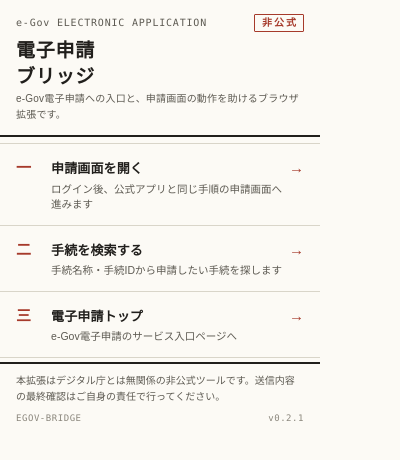
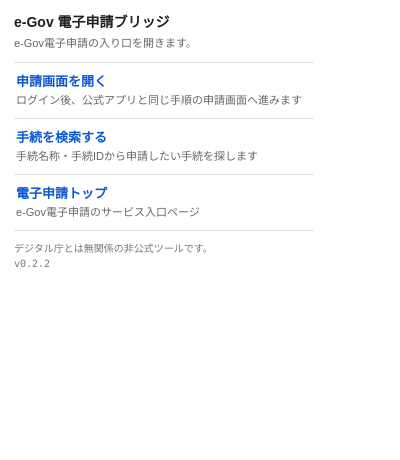
Before and after one commit to 0ppaikoa/egov-bridge, a browser extension: page src/popup.html in a window 400 px wide. Drawn offline with Linux system fonts and the light colour scheme.

Commit message:
popup: テーマ的な演出（明朝・朱・罫線装飾）を撤去し、無手の白地ツールUIに

```diff
--- a/src/popup.html
+++ b/src/popup.html
@@ -5,172 +5,72 @@
   <meta name="viewport" content="width=device-width, initial-scale=1" />
   <title>e-Gov 電子申請ブリッジ</title>
   <style>
-    :root {
-      --ink: #211f1c;        /* 本文の墨 */
-      --muted: #5d5a52;      /* 補足の墨 */
-      --paper: #fcfaf5;      /* 生成りの紙 */
-      --rule: #d9d5c9;       /* 罫線 */
-      --accent: #a63a2b;     /* 朱（印章） */
-      --serif: "Yu Mincho", "YuMincho", "Hiragino Mincho ProN", "Hiragino Mincho Pro", "MS PMincho", serif;
-      --gothic: "Hiragino Kaku Gothic ProN", "Yu Gothic", "YuGothic", "Yu Gothic UI", "Meiryo", "MS PGothic", sans-serif;
-      --mono: "SFMono-Regular", "Consolas", "Menlo", monospace;
-    }
-    * { box-sizing: border-box; margin: 0; padding: 0; }
     body {
-      width: 320px;
-      background: var(--paper);
-      color: var(--ink);
-      font-family: var(--gothic);
+      width: 300px;
+      margin: 0;
+      padding: 12px 14px 10px;
+      background: #ffffff;
+      color: #1f1f1f;
+      font-family: "Hiragino Kaku Gothic ProN", "Hiragino Sans", "Yu Gothic", "Yu Gothic UI", "Meiryo", sans-serif;
       font-size: 13px;
-      line-height: 1.6;
-      -webkit-font-smoothing: antialiased;
-    }
-    ::selection { background: #ecd9d4; }
-
-    header {
-      padding: 14px 16px 12px;
-      border-bottom: 2px solid var(--ink);
-    }
-    .rule-kicker {
-      display: flex;
-      justify-content: space-between;
-      align-items: baseline;
-      font-family: var(--mono);
-      font-size: 10px;
-      letter-spacing: 0.08em;
-      color: var(--muted);
-      margin-bottom: 6px;
-    }
-    .kicker-right {
-      display: inline-block;
-      border: 1.5px solid var(--accent);
-      color: var(--accent);
-      padding: 0 5px;
-      font-family: var(--gothic);
-      font-size: 10px;
-      font-weight: 700;
-      letter-spacing: 0.2em;
-      text-indent: 0.2em;
-      border-radius: 1px;
+      line-height: 1.5;
     }
     h1 {
-      font-family: var(--serif);
-      font-size: 19px;
+      margin: 0 0 2px;
+      font-size: 14px;
       font-weight: 700;
-      letter-spacing: 0.04em;
-      line-height: 1.35;
     }
     .sub {
-      margin-top: 2px;
+      margin: 0 0 10px;
+      font-size: 11px;
+      color: #666;
+    }
+    nav { border-top: 1px solid #e2e2e2; }
+    a.item {
+      display: block;
+      padding: 9px 2px;
+      border-bottom: 1px solid #e2e2e2;
+      text-decoration: none;
+      color: #0b57d0;
+    }
+    a.item:hover { background: #f5f5f5; }
+    a.item:focus-visible {
+      outline: 2px solid #0b57d0;
+      outline-offset: 1px;
+      background: #f5f5f5;
+    }
+    .label { display: block; font-size: 13px; font-weight: 600; }
+    .desc { display: block; margin-top: 1px; font-size: 11px; color: #666; }
+    footer {
+      margin-top: 10px;
       font-size: 10px;
-      color: var(--muted);
-      letter-spacing: 0.02em;
+      color: #777;
     }
-
-    nav { padding: 6px 0 4px; }
-    a.item {
-      display: grid;
-      grid-template-columns: 2.2em 1fr auto;
-      align-items: baseline;
-      gap: 0.5em;
-      padding: 12px 16px;
-      border-bottom: 1px solid var(--rule);
-      text-decoration: none;
-      color: var(--ink);
-    }
-    a.item:first-child { border-top: 1px solid var(--rule); }
-    a.item:hover { background: #f3f0e6; }
-    a.item:focus-visible {
-      outline: 2px solid var(--accent);
-      outline-offset: -2px;
-      background: #f3f0e6;
-    }
-    .no {
-      font-family: var(--serif);
-      font-size: 15px;
-      color: var(--accent);
-      font-weight: 700;
-    }
-    .label {
-      display: block;
-      font-size: 13px;
-      font-weight: 700;
-      letter-spacing: 0.01em;
-    }
-    .desc {
-      display: block;
-      margin-top: 2px;
-      font-size: 10.5px;
-      color: var(--muted);
-      line-height: 1.45;
-    }
-    .arrow {
-      font-family: var(--serif);
-      color: var(--accent);
-      font-size: 15px;
-    }
-
-    footer {
-      padding: 9px 16px 12px;
-      border-top: 2px solid var(--ink);
-      font-size: 10px;
-      line-height: 1.6;
-      color: var(--muted);
-    }
-    footer .colophon {
-      display: flex;
-      justify-content: space-between;
-      margin-top: 6px;
-      font-family: var(--mono);
-      font-size: 9px;
-      letter-spacing: 0.06em;
-      color: #8a867c;
-    }
+    footer .ver { font-family: Consolas, Menlo, monospace; }
   </style>
 </head>
 <body>
-  <header>
-    <div class="rule-kicker">
-      <span>e-Gov ELECTRONIC APPLICATION</span>
-      <span class="kicker-right">非公式</span>
-    </div>
-    <h1>電子申請<br />ブリッジ</h1>
-    <p class="sub">e-Gov電子申請への入口と、申請画面の動作を助けるブラウザ拡張です。</p>
-  </header>
+  <h1>e-Gov 電子申請ブリッジ</h1>
+  <p class="sub">e-Gov電子申請の入り口を開きます。</p>
 
   <nav aria-label="申請画面への入口">
     <a class="item" href="https://shinsei.e-gov.go.jp/recept/startup/" target="_blank" rel="noopener noreferrer">
-      <span class="no">一</span>
-      <span>
-        <span class="label">申請画面を開く</span>
-        <span class="desc">ログイン後、公式アプリと同じ手順の申請画面へ進みます</span>
-      </span>
-      <span class="arrow" aria-hidden="true">→</span>
+      <span class="label">申請画面を開く</span>
+      <span class="desc">ログイン後、公式アプリと同じ手順の申請画面へ進みます</span>
     </a>
     <a class="item" href="https://shinsei.e-gov.go.jp/recept/procedure-search/" target="_blank" rel="noopener noreferrer">
-      <span class="no">二</span>
-      <span>
-        <span class="label">手続を検索する</span>
-        <span class="desc">手続名称・手続IDから申請したい手続を探します</span>
-      </span>
-      <span class="arrow" aria-hidden="true">→</span>
+      <span class="label">手続を検索する</span>
+      <span class="desc">手続名称・手続IDから申請したい手続を探します</span>
     </a>
     <a class="item" href="https://shinsei.e-gov.go.jp/recept/" target="_blank" rel="noopener noreferrer">
-      <span class="no">三</span>
-      <span>
-        <span class="label">電子申請トップ</span>
-        <span class="desc">e-Gov電子申請のサービス入口ページへ</span>
-      </span>
-      <span class="arrow" aria-hidden="true">→</span>
+      <span class="label">電子申請トップ</span>
+      <span class="desc">e-Gov電子申請のサービス入口ページ</span>
     </a>
   </nav>
 
   <footer>
-    本拡張はデジタル庁とは無関係の非公式ツールです。送信内容の最終確認はご自身の責任で行ってください。
-    <div class="colophon">
-      <span>EGOV-BRIDGE</span>
-      <span>v0.2.1</span>
-    </div>
+    デジタル庁とは無関係の非公式ツールです。<br />
+    <span class="ver">v0.2.2</span>
   </footer>
 </body>
 </html>
```
Also changed, not shown: manifest.json.
